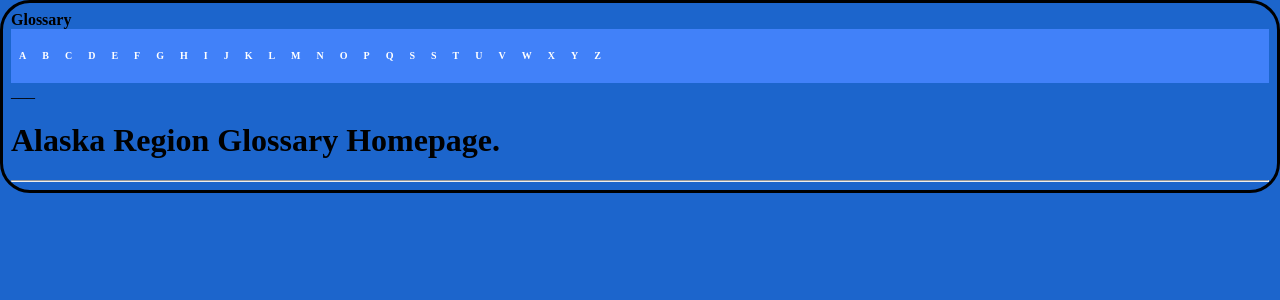
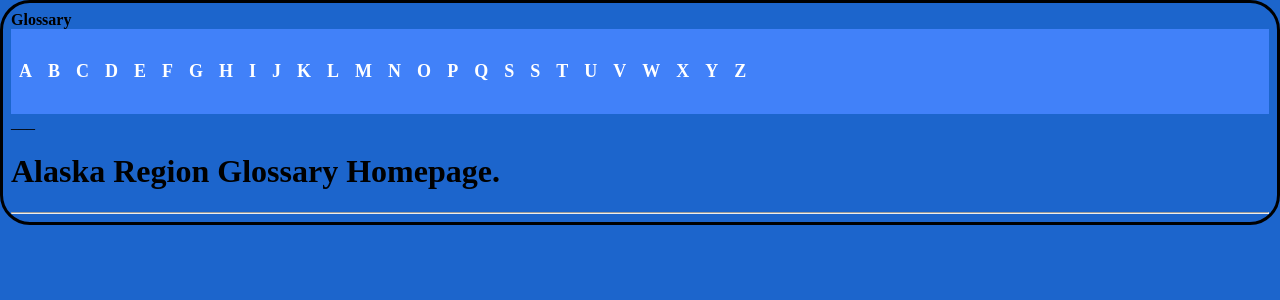
Before and after one commit to ThePanamalien/TestOne, a Jekyll site: the page built from index.md, in a window 1280 px wide. Shown: the top 300 px of the page. Built offline with Jekyll 4.4.1, drawn with Linux system fonts in a browser that asks for light colours.

Commit message:
Update glossaryPage.html

```diff
--- a/_layouts/glossaryPage.html
+++ b/_layouts/glossaryPage.html
@@ -23,7 +23,7 @@ li a {
   text-align: left;
   padding: 8px;
   text-decoration: none;
-  font-size: 10px;
+  font-size: 18px;
 
 }
 
```
